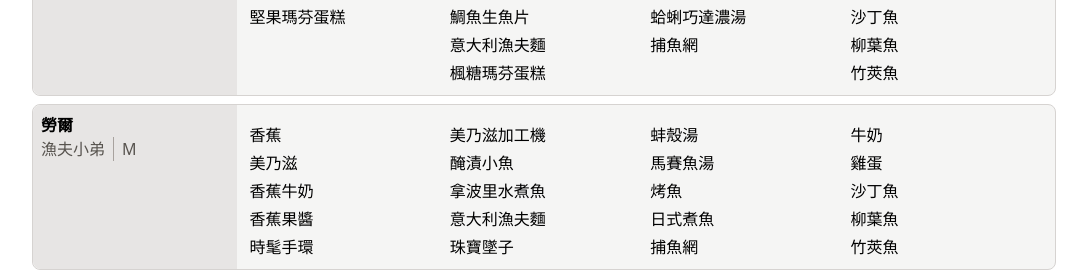
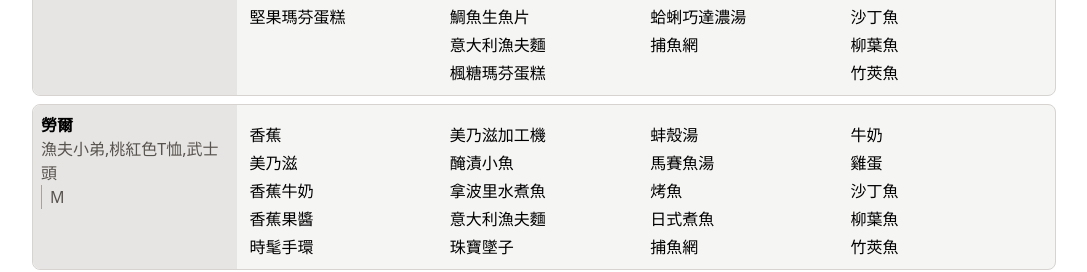
Before and after one commit to pig60214/harvest-moon, a React (Create React App) app: page /neighbor in a window 1280 px wide. Shown: the part 2360-2632 px from the top of the page, without its empty margins (96-1183 px from the left). Built offline with nearby package versions, Linux system fonts and the light colour scheme.

Commit message:
Neighbor: Add Description

```diff
--- a/src/neighborRawData.js
+++ b/src/neighborRawData.js
@@ -361,7 +361,7 @@ const neighborRawDataV1 = [
   },
   {
     "name": "勞爾",
-    "description": "漁夫小弟",
+    "description": "漁夫小弟,桃紅色T恤,武士頭",
     "location": ['馬可斯的家'],
     "first": [
       "香蕉",
@@ -1162,7 +1162,7 @@ const neighborRawDataV1 = [
   },
   {
     "name": "艾米里歐",
-    "description": "漁夫兒子",
+    "description": "漁夫兒子,花襯衫",
     "location": ['馬可斯的家'],
     "first": [
       "西瓜",
```
